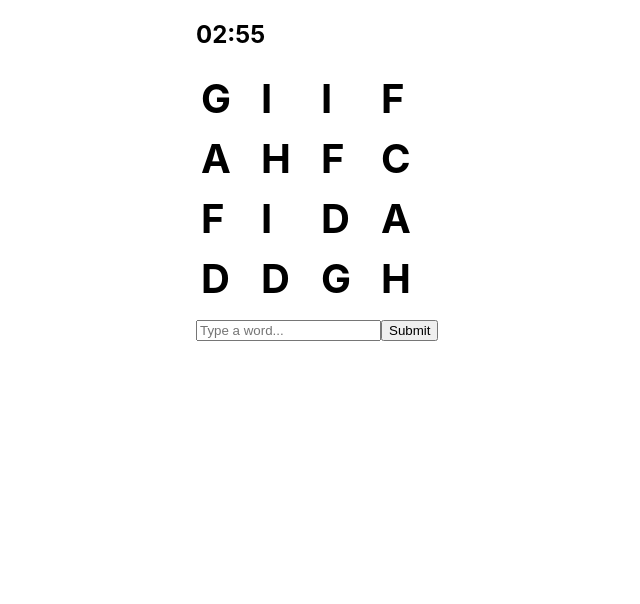
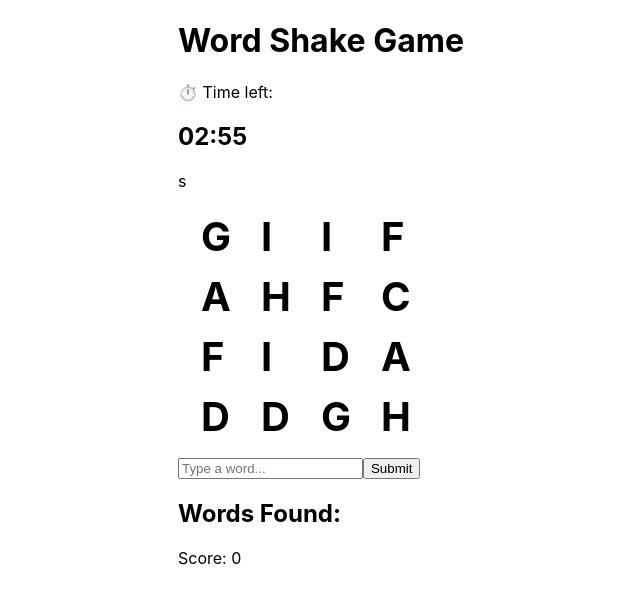
Before and after one commit to aidarous/palabra-shuffle, a React (Create React App) app: page / in a window 1280 px wide. Shown: the top 604 px of the page, without its empty margins (319-959 px from the left). Built offline with nearby package versions, Linux system fonts and the light colour scheme.

Commit message:
added MainGame.js

```diff
--- a/src/App.js
+++ b/src/App.js
@@ -2,13 +2,12 @@ import './App.css';
 import Timer from './components/Timer';
 import Grid from './components/Grid';
 import WordInput from './components/WordInput'
+import MainGame from './components/MainGame';
 
 function App() {
   return (
     <div className='container'>
-      <Timer />
-      <Grid />
-      <WordInput />
+     <MainGame />
     </div>
   );
 }
--- /dev/null
+++ b/src/components/MainGame.js
@@ -0,0 +1,39 @@
+import React from 'react'
+import { useState, useEffect } from 'react'
+import Grid from './Grid';
+import WordInput from './WordInput';
+import Timer from './Timer';
+
+function MainGame() {
+
+    const [grid, setGrid] = useState([useState()]);
+  const [foundWords, setFoundWords] = useState([]);
+  const [score, setScore] = useState(0);
+  const time =  Timer(60); // 60 seconds
+
+  const handleWordSubmit = (word) => {
+    if (!foundWords.includes(word)) {
+      setFoundWords((prev) => [...prev, word]);
+      setScore((prev) => prev + word.length); // simple scoring
+    }
+}
+    return (
+        <div>
+            <h1 className="text-2xl font-bold mb-4">Word Shake Game</h1>
+      <p className="text-xl">⏱️ Time left: {time}s</p>
+      <Grid grid={grid} />
+      <WordInput onSubmit={handleWordSubmit} />
+      <div className="mt-4">
+        <h2 className="font-semibold">Words Found:</h2>
+        <ul>
+          {foundWords.map((w, i) => (
+            <li key={i}>{w}</li>
+          ))}
+        </ul>
+        <p className="mt-2 font-bold">Score: {score}</p>
+      </div>
+        </div>
+     );
+}
+
+export default MainGame;
```
